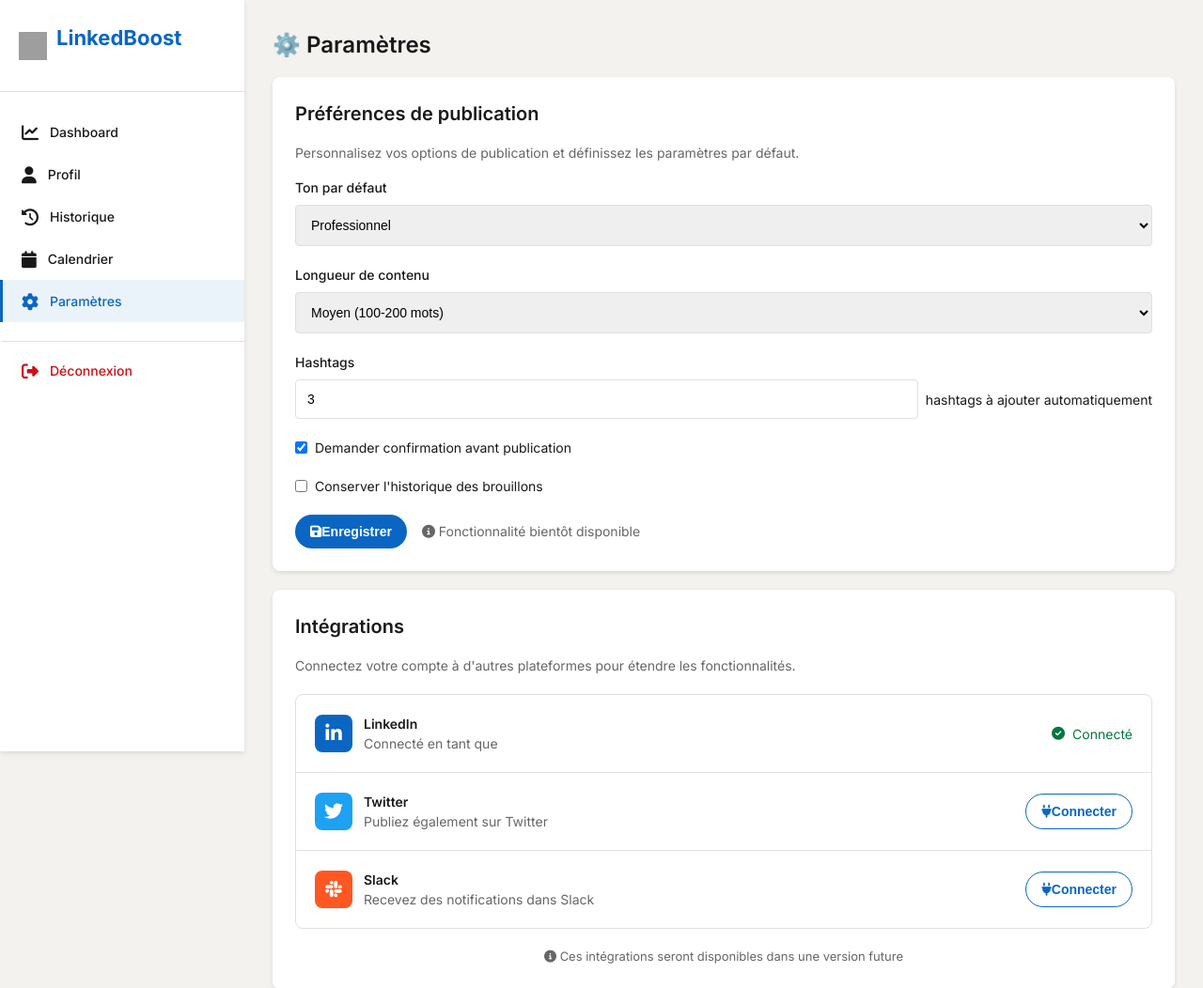
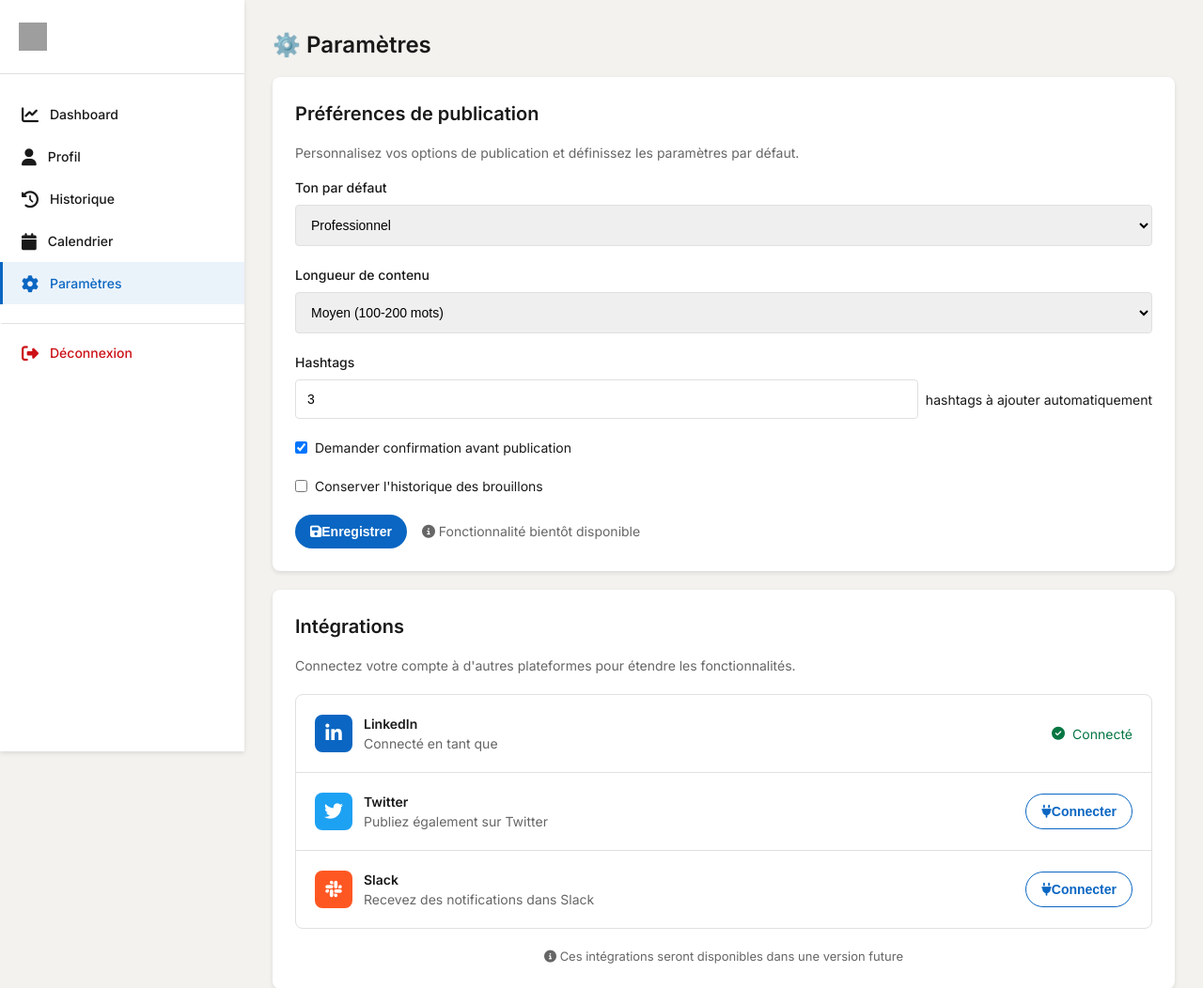
Before and after one commit to HugoF1234/Boost, a Flask app: page /parametres in a window 1280 px wide. Shown: the top 1052 px of the page at 94% size. Run offline with Flask 3, Linux system fonts and the light colour scheme; the visitor is signed in with stand-in values (Sample User, id 1); grey boxes are pictures that could not be loaded.

Commit message:
Update base.html

```diff
--- a/templates/base.html
+++ b/templates/base.html
@@ -295,8 +295,7 @@
     <div class="app-container">
         <div class="sidebar">
             <div class="sidebar-header">
-                <img src="{{ url_for('static', filename='images/logo1.png') }}" alt="LinkedBoost Logo" style="height: 30px;">
-                <h1>LinkedBoost</h1>
+                <img src="{{ url_for('static', filename='logo1.png') }}" alt="LinkedBoost Logo" style="height: 30px;">
             </div>
             <div class="sidebar-menu">
                 <a href="{{ url_for('dashboard') }}" {% if request.path == url_for('dashboard') %}class="active"{% endif %}>
```
